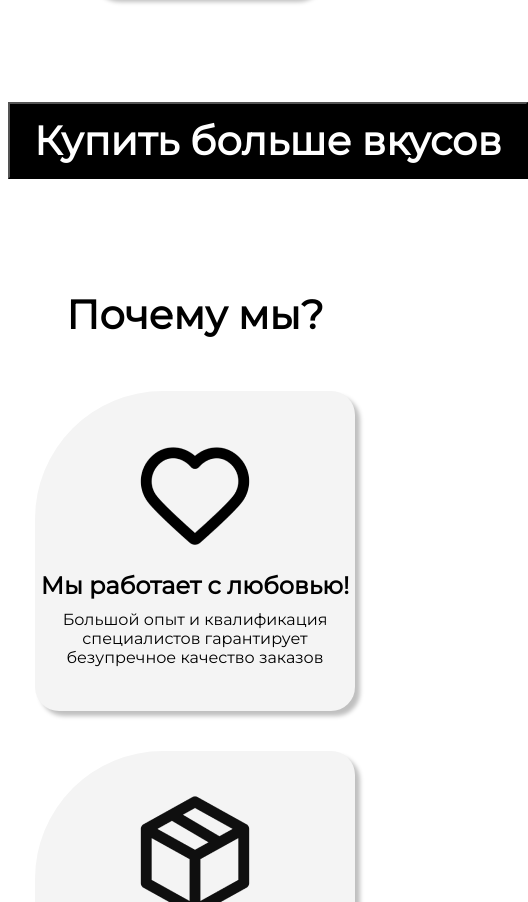
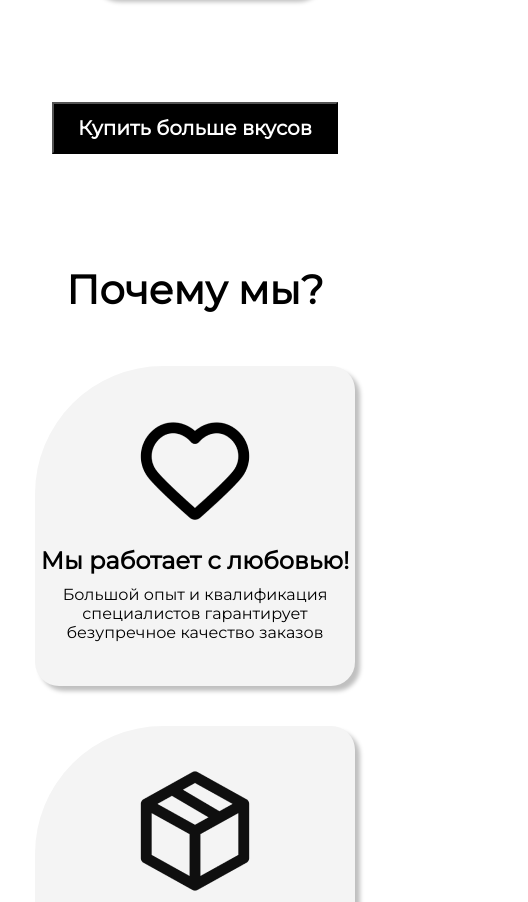
Before and after one commit to RusIvanDen/Ice-cream, a plain HTML site: page index.html in a window 390 px wide. Shown: the part 3787-4689 px from the top of the page, 528 px wide, since content can reach past the window. Drawn offline with Linux system fonts and the light colour scheme.

Commit message:
Add files via upload

```diff
--- a/css/style.css
+++ b/css/style.css
@@ -2502,7 +2502,41 @@
       line-height: normal;
       text-align: center;
    }
-
-
-
-}
+}
+
+@media screen and (max-width: 600px) {
+   .hit-button {
+      display: flex;
+      padding: 12px 24px;
+      justify-content: center;
+      align-items: center;
+      gap: 10px;
+      margin: 15px auto;
+      background: #000;
+      font-family: 'Monserrat';
+      font-size: 30px;
+      font-style: normal;
+      font-weight: 700;
+      line-height: normal;
+      color: #FFF;
+   }
+}
+
+
+@media screen and (max-width: 440px) {
+   .hit-button {
+      display: flex;
+      padding: 12px 24px;
+      justify-content: center;
+      align-items: center;
+      gap: 10px;
+      margin: 15px auto;
+      background: #000;
+      font-family: 'Monserrat';
+      font-size: 20px;
+      font-style: normal;
+      font-weight: 700;
+      line-height: normal;
+      color: #FFF;
+   }
+}
```
